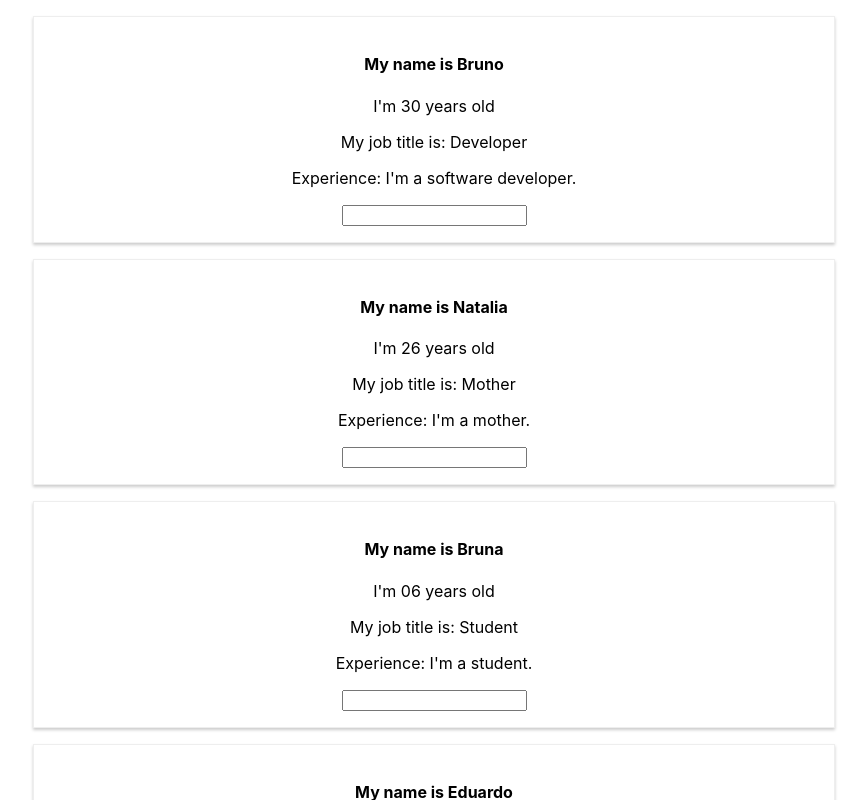
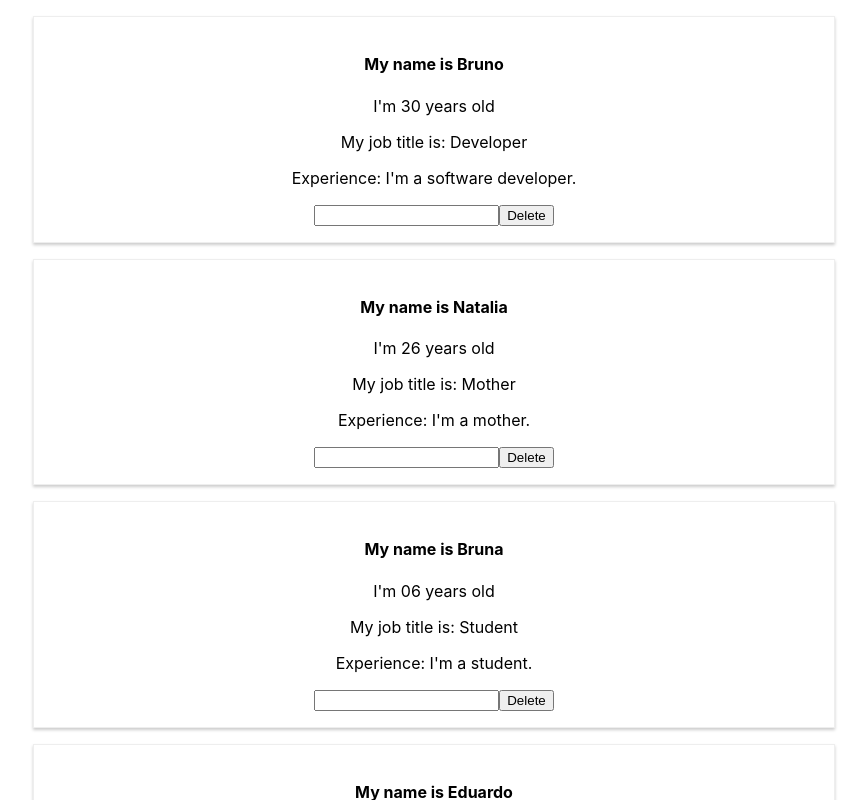
Before and after one commit to brworkit/react-webbapp, a React (Create React App) app: page / in a window 1280 px wide. Both pictures are taken after a click on the button "Show List". Shown: the top 800 px of the page, without its empty margins (206-1073 px from the left). Built offline with nearby package versions, Linux system fonts and the light colour scheme.

Commit message:
remove person

```diff
--- a/src/App.js
+++ b/src/App.js
@@ -22,19 +22,11 @@ const App = props => {
     ]
   })
 
-
-  const buttonHandler = (newFakeName) => {
-    console.log("buttonHandler");
-
-    setPeopleListState({
-      people: [
-        { name: "Bruno Viana", age: "30", job: "Developer", experience: "I'm a software developer." },
-        { name: "Natalia Santos", age: "26", job: "Mother", experience: "I'm a mother." },
-        { name: "Bruna Santos Viana", age: "06", job: "Student", experience: "I'm a student." },
-        { name: "Eduardo Santos Viana", age: "04", job: "Baby", experience: "I'm a baby." },
-        { name: newFakeName, age: "00", job: "Unknown", experience: "I'm a unknown situation." }
-      ]
-    })
+  const deletePerson = (index) => {
+    console.log("deletePerson");
+    const people = peopleListState.people
+    people.splice(index, 1)
+    setPeopleListState({people: people})
   }
 
   const nameChangeHandler = (event) => {
@@ -64,12 +56,14 @@ const App = props => {
       return (
 
         <div>
-          {peopleListState.people.map(item => {
+          {peopleListState.people.map((item, index) => {
             return <Person
               name={item.name}
               age={item.age}
               job={item.job}
-              experience={item.experience}>
+              experience={item.experience}
+              changed={nameChangeHandler}
+              onDelete={() => deletePerson(index)}>
                 {item?.hobby}
             </Person>
           })}
@@ -92,7 +86,7 @@ const App = props => {
 
       {listPeople()}
 
-      <DefaultButton onClick={() => buttonHandler("FakeName")}>Change</DefaultButton>
+      <DefaultButton onClick={() => deletePerson(0)}>Change</DefaultButton>
 
       <DefaultButton onClick={() => toggleShowList()}>Show List</DefaultButton>
 
--- a/src/components/Person/Person.js
+++ b/src/components/Person/Person.js
@@ -1,5 +1,7 @@
 
 import './Person.css'
+
+// import DeleteIcon from '@material-ui/icons/Delete';
 
 const person = (props) => {
     return (
@@ -10,9 +12,8 @@ const person = (props) => {
             <p>Experience: {props.experience}</p>
             <p>{props.children}</p>
             <input type="text" onChange={props.changed}></input>
+            <button onClick={props.onDelete}>Delete</button>
         </div>
-
-
     )
 }
 
```
